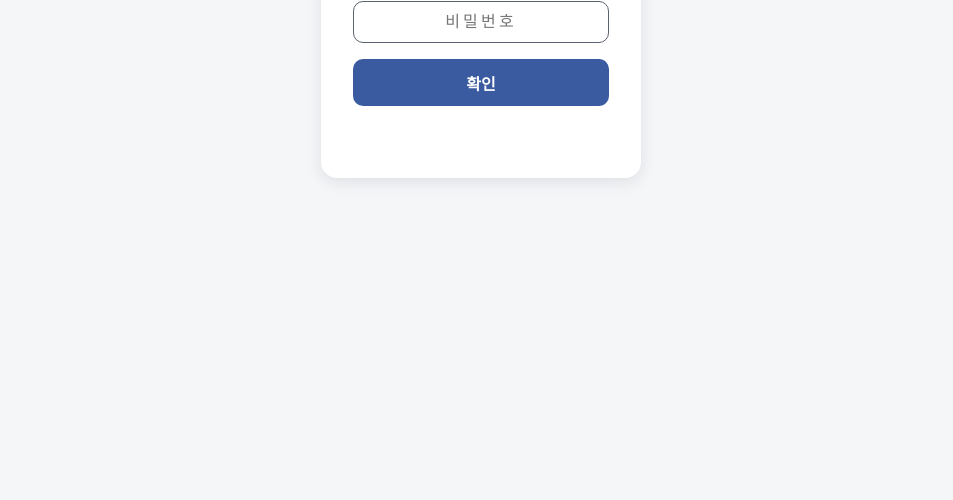
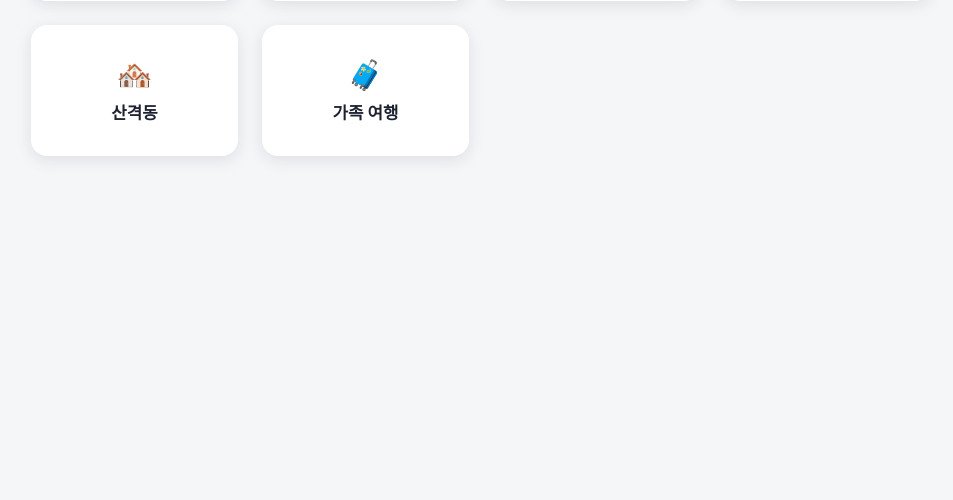
Before and after one commit to GuitaruMan/PersonalPages, a plain HTML site: page home.html in a window 1280 px wide. Shown: the part 300-800 px from the top of the page, without its empty margins (159-1112 px from the left). Drawn offline with Linux system fonts and the light colour scheme.

Commit message:
가정용 페이지 비밀번호 게이트 제거
Co-Authored-By: Claude Sonnet 5.5 <noreply@anthropic.com>

```diff
--- a/home.html
+++ b/home.html
@@ -25,26 +25,9 @@
   a.back:hover { color: var(--accent); }
   h1 { font-size: 1.6rem; margin: 0.5rem 0 2rem; }
 
-  #gate {
-    background: var(--card); border-radius: 16px; padding: 2.5rem 2rem;
-    box-shadow: 0 4px 16px var(--shadow); display: flex; flex-direction: column;
-    align-items: center; gap: 1rem; width: 100%; max-width: 320px; margin-top: 2rem;
-  }
-  #gate .icon { font-size: 2.2rem; }
-  #gate input {
-    width: 100%; padding: 0.7rem 1rem; font-size: 1rem; border-radius: 10px;
-    border: 1px solid var(--ink-soft); background: transparent; color: var(--ink);
-    text-align: center; letter-spacing: 0.2em;
-  }
-  #gate button {
-    width: 100%; padding: 0.7rem 1rem; font-size: 1rem; border-radius: 10px;
-    border: none; background: var(--accent); color: #fff; cursor: pointer; font-weight: 600;
-  }
-  #gate button:hover { opacity: 0.9; }
-  #error { color: var(--danger); font-size: 0.85rem; min-height: 1.2em; }
 
   .grid {
-    display: none; grid-template-columns: repeat(auto-fit, minmax(180px, 1fr));
+    display: grid; grid-template-columns: repeat(auto-fit, minmax(180px, 1fr));
     gap: 1.5rem; width: 100%; max-width: 900px;
   }
   a.card {
@@ -62,14 +45,7 @@
   <div class="top"><a class="back" href="index.html">&larr; 홈으로</a></div>
   <h1>🏠 가정용</h1>
 
-  <div id="gate">
-    <div class="icon">🔑</div>
-    <input type="password" id="pw" maxlength="10" placeholder="비밀번호" inputmode="numeric">
-    <button onclick="checkPw()">확인</button>
-    <div id="error"></div>
-  </div>
-
-  <div class="grid" id="content">
+  <div class="grid">
     <a class="card" href="home/주현이.html"><div class="icon2">👦</div><div class="label">주현이</div></a>
     <a class="card" href="home/지현이.html"><div class="icon2">👧</div><div class="label">지현이</div></a>
     <a class="card" href="home/유정이.html"><div class="icon2">🧒</div><div class="label">유정이</div></a>
@@ -78,20 +54,5 @@
     <a class="card" href="home/가족여행.html"><div class="icon2">🧳</div><div class="label">가족 여행</div></a>
   </div>
 
-  <script>
-    const PW = "0910";
-    function checkPw() {
-      const val = document.getElementById('pw').value;
-      if (val === PW) {
-        document.getElementById('gate').style.display = 'none';
-        document.getElementById('content').style.display = 'grid';
-      } else {
-        document.getElementById('error').textContent = '비밀번호가 틀렸습니다.';
-      }
-    }
-    document.getElementById('pw').addEventListener('keydown', function(e) {
-      if (e.key === 'Enter') checkPw();
-    });
-  </script>
 </body>
 </html>
```
Also changed, not shown: index.html (+0 -1 lines).
